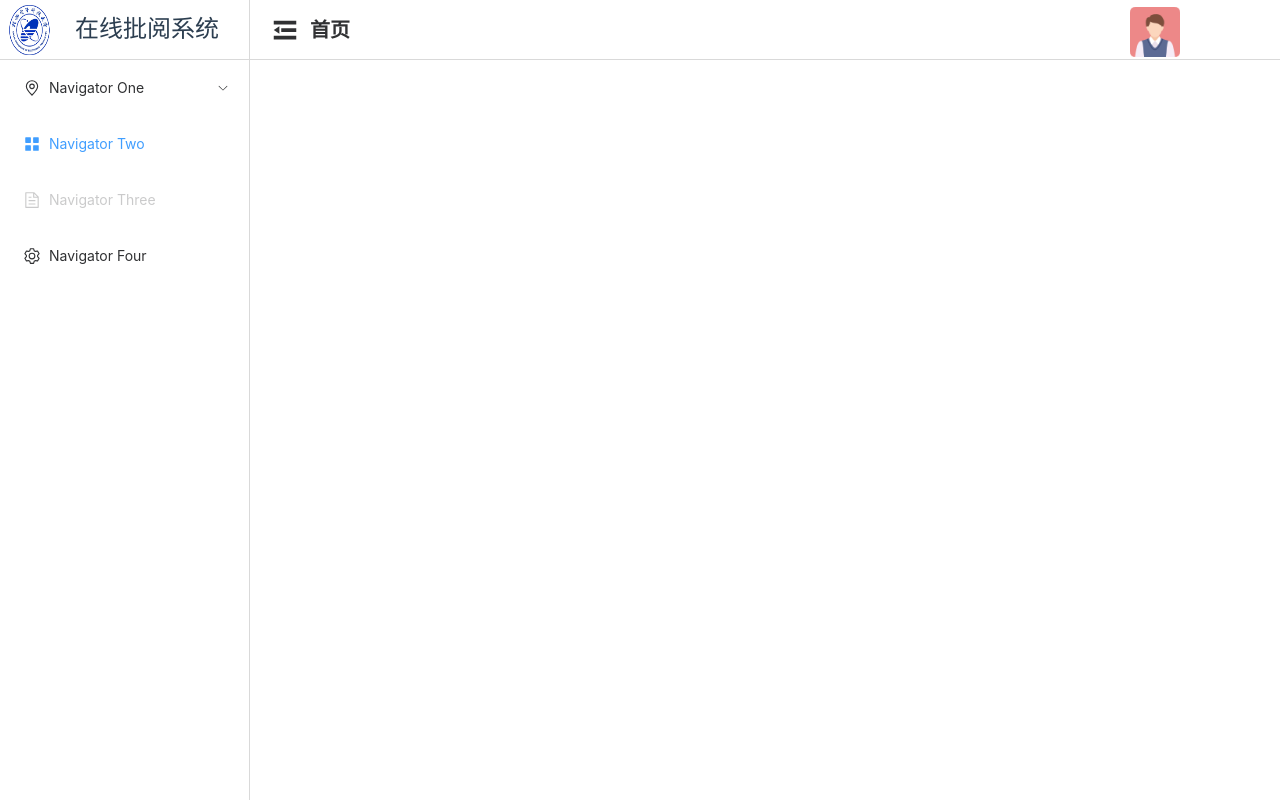
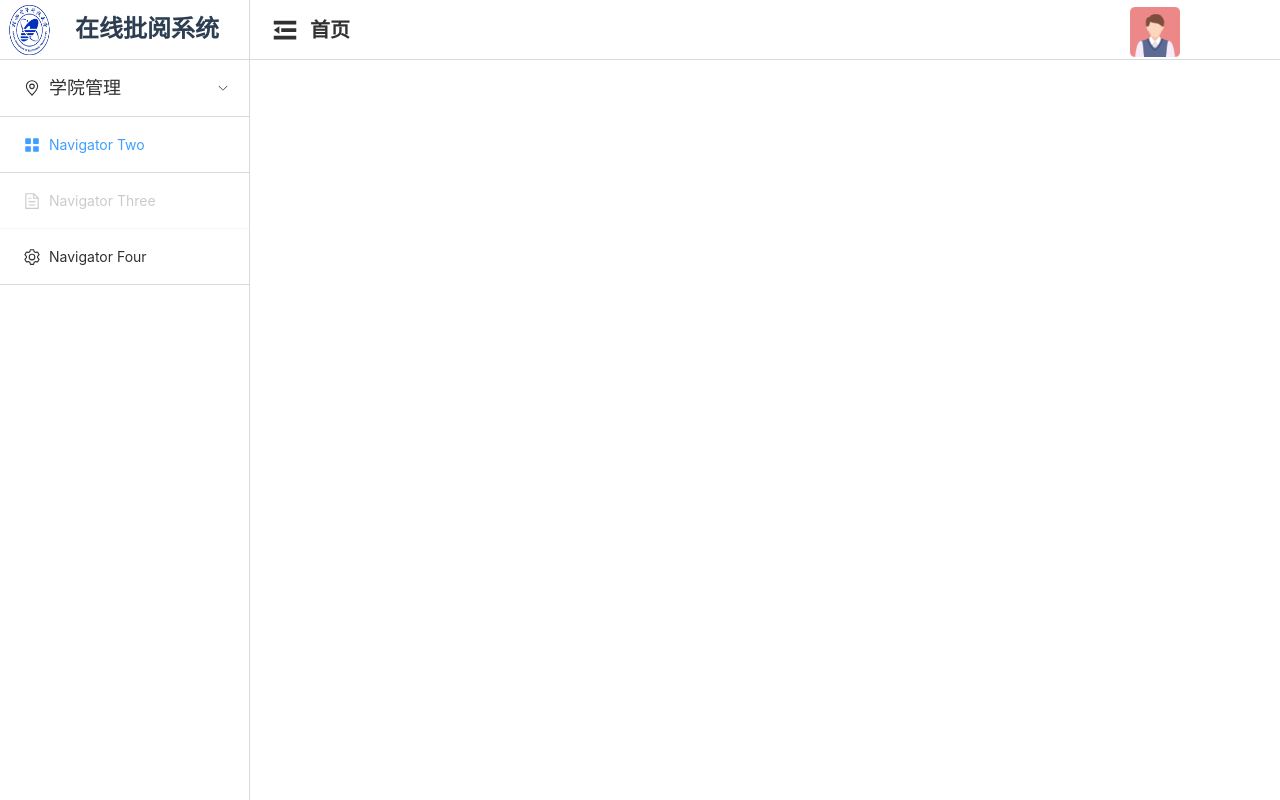
Before and after one commit to zhangshuaibao922/bishe-vue, a Vue app: page /home in a window 1280 px wide. Built offline with nearby package versions, Linux system fonts and the light colour scheme.

Commit message:
home骨架

```diff
--- a/src/views/home.vue
+++ b/src/views/home.vue
@@ -11,12 +11,12 @@
     >
       <div style="height: 60px;background: white;border-bottom-style: solid;border-width: 1px;border-color: #d9d9d9;display: flex">
         <img src="../assets/school.png" style="height: 50px;width: 60px;margin-top: 5px">
-        <div v-if="!isCollapse" style="font-size:x-large;margin-left: 15px;margin-top: 10px">在线批阅系统</div>
+        <div v-if="!isCollapse" style="font-size:x-large;margin-left: 15px;margin-top: 10px;font-weight: bold">在线批阅系统</div>
       </div>
-      <el-sub-menu index="1">
+      <el-sub-menu style="border-bottom-style: solid;border-width: 1px;border-color: #d9d9d9;" index="1">
         <template #title>
           <el-icon><location /></el-icon>
-          <span>Navigator One</span>
+          <span style="font-size: 18px">学院管理</span>
         </template>
         <el-menu-item-group>
           <template #title><span>Group One</span></template>
@@ -31,15 +31,15 @@
           <el-menu-item index="1-4-1">item one</el-menu-item>
         </el-sub-menu>
       </el-sub-menu>
-      <el-menu-item index="2">
+      <el-menu-item style="border-bottom-style: solid;border-width: 1px;border-color: #d9d9d9;" index="2">
         <el-icon><icon-menu /></el-icon>
         <template #title>Navigator Two</template>
       </el-menu-item>
-      <el-menu-item index="3" disabled>
+      <el-menu-item style="border-bottom-style: solid;border-width: 1px;border-color: #d9d9d9;" index="3" disabled>
         <el-icon><document /></el-icon>
         <template #title>Navigator Three</template>
       </el-menu-item>
-      <el-menu-item index="4" @click="demo">
+      <el-menu-item style="border-bottom-style: solid;border-width: 1px;border-color: #d9d9d9;" index="4" @click="demo">
         <el-icon><setting /></el-icon>
         <template #title>Navigator Four</template>
       </el-menu-item>
```
